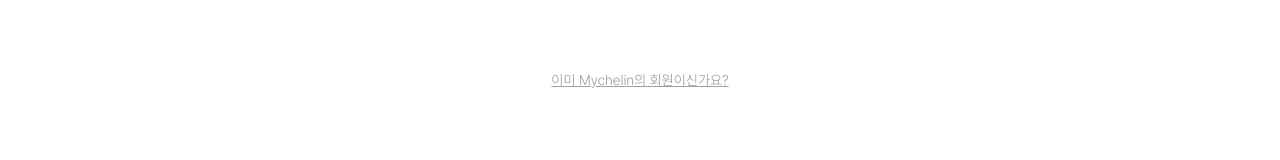
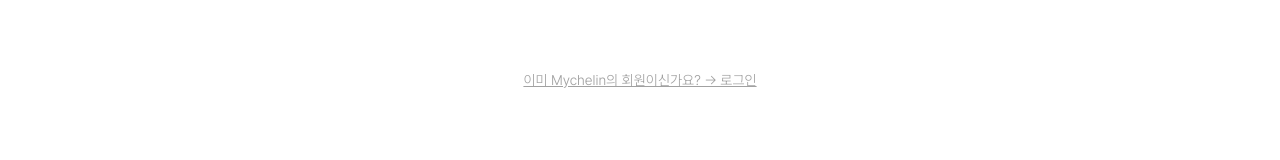
Before and after one commit to jiwonsudo/Mychelin, a Next.js app: page /register in a window 1280 px wide. Shown: the part 501-661 px from the top of the page. Built offline with nearby package versions, Linux system fonts and the light colour scheme.

Commit message:
Design: UX 명확성 위해 화살표 추가

```diff
--- a/app/components/domain/register/RegisterContainer.tsx
+++ b/app/components/domain/register/RegisterContainer.tsx
@@ -101,7 +101,7 @@ export const RegisterContainer = () => {
         setIsTFTouched(false);
         setErrorType(null);
       } else {
-        alert(`회원가입 완료! ${JSON.stringify(formData)}`);
+        alert(`회원가입 완료! ${JSON.stringify(formData)}`); // TODO: 회원가입 정보 백엔드로 연결하기
       }
     }
   };
@@ -123,7 +123,7 @@ export const RegisterContainer = () => {
               onChange={(e) => {
                 const val = e.target.value;
                 setFormData({ ...formData, [currField]: val });
-                if (errorType) checkValueValidity(val); // 타이핑시 에러 지우기
+                if (errorType) checkValueValidity(val); // 타이핑시 에러조건 벗어나면 에러 지우기
               }}
               onBlur={() => {
                 setIsTFTouched(true);
@@ -131,6 +131,7 @@ export const RegisterContainer = () => {
               }}
               // 엔터키 지원
               onKeyDown={(e) => e.key === "Enter" && handleNext()}
+              required
             ></TextField>
 
             {currStageIdx === 2 && (
@@ -182,7 +183,7 @@ export const RegisterContainer = () => {
           href="/login"
           className="mt-32 block text-sm underline text-neutral-400 font-light"
         >
-          이미 Mychelin의 회원이신가요?
+          이미 Mychelin의 회원이신가요? &#8594; 로그인
         </Link>
       </div>
     </div>
```
